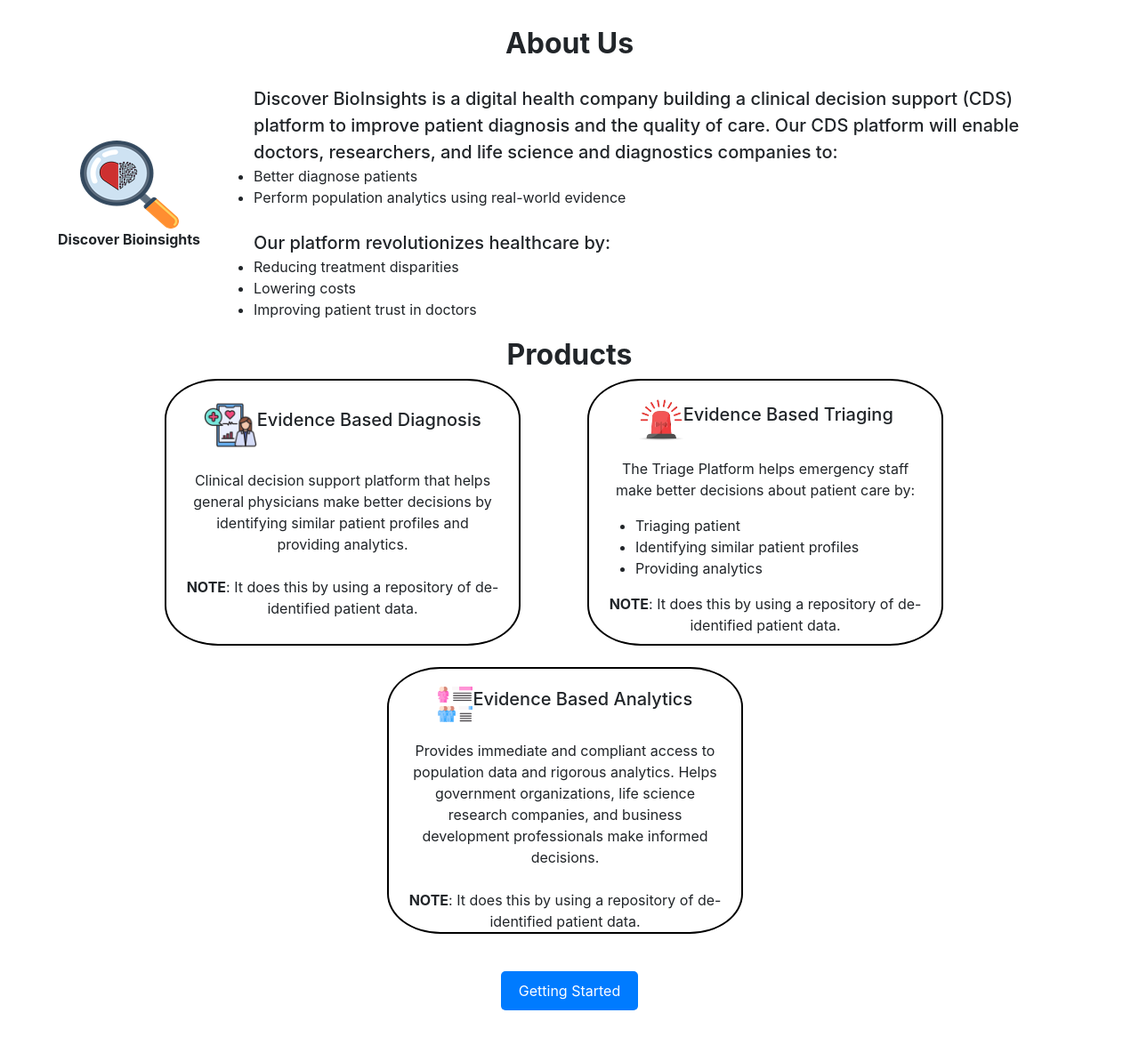
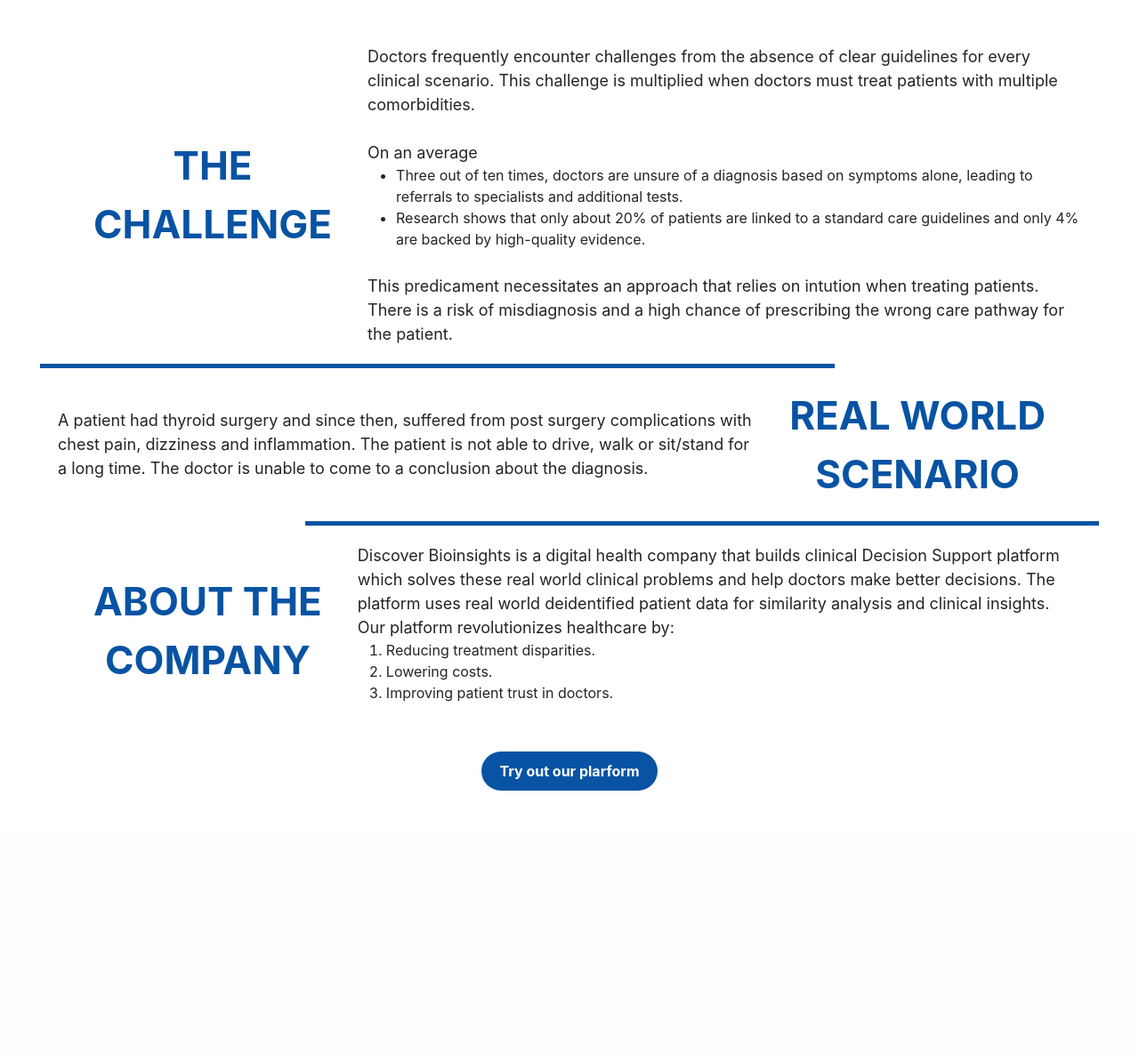
Before and after one commit to White-Devil09/Discover-Bioinsight, a Flask app: page / in a window 1280 px wide. Shown: the part 83-1267 px from the top of the page at 89% size. After the commit the page ends 972 px from the top, so only its background shows below. Run offline with Flask 2, Linux system fonts and the light colour scheme; some libraries are stand-ins or nearby versions.

Commit message:
done about page

```diff
--- a/application/templates/landing.html
+++ b/application/templates/landing.html
@@ -10,31 +10,30 @@
 
     .about-text {
         flex: 1;
-        padding-left: 60px;
-        padding-right: 60px;
+        /* padding-left: 60px;
+        padding-right: 60px; */
 
     }
 
     .about-text p {
-        font-size: 20px;
-        font-weight: 500;
+        font-size: 18px;
+        /* font-weight: 500; */
     }
 
     .about-image {
+        color: #0853a3;
+        font-weight: bold;
+        font-size: 44px;
+        padding-right: 40px;
+        padding-left: 40px;
         text-align: center;
         font: 20px;
-        font-weight: bold;
-    }
-
-    .about-image img {
-        max-width: 100%;
-        height: auto;
     }
 
     .about-text p,
     .about-text ul {
         margin: 0;
-        padding: 0;
+        /* padding: 0; */
     }
 
     /* Center the "About Us" heading and make it bold */
@@ -65,7 +64,7 @@
         margin-left: 350px;
     }
 
-    ul {
+    ol {
         text-align: left;
     }
 
@@ -84,7 +83,7 @@
         .about-text p,
         .about-text ul {
             margin: 10px;
-            padding: 0px;
+            /* padding: 10px; */
         }
 
         .rounded-card {
@@ -97,97 +96,82 @@
         .custom-margin1 {
             margin-left: 0px;
         }
+
+        ol {
+            text-align: left;
+        }
+
+        .rev {
+            flex-direction: column-reverse;
+        }
     }
 </style>
 <link rel="stylesheet" href="https://maxcdn.bootstrapcdn.com/bootstrap/4.5.2/css/bootstrap.min.css">
 
 <div class="abt">
-    <h2 class="about-heading">About Us</h2>
     <div class="about-container">
         <div class="about-image">
-            <img src="{{ url_for('static', filename='images/image.png') }}" alt="About Image">
-            <p>Discover Bioinsights</p>
+            THE <br> CHALLENGE
         </div>
         <div class="about-text">
-            <p>
-                Discover BioInsights is a digital health company building a clinical decision support (CDS) platform to
-                improve patient diagnosis and the quality of care. Our CDS platform will enable doctors, researchers,
-                and life science and diagnostics companies to:
+            <p>Doctors frequently encounter challenges from the absence of clear guidelines for every clinical scenario.
+                This challenge is multiplied when doctors must treat patients with multiple comorbidities.</p>
+            <p><br> On an average
             <ul>
-                <li>Better diagnose patients</li>
-                <li>Perform population analytics using real-world evidence</li>
+                <li>Three out of ten times, doctors are unsure of a diagnosis based on symptoms alone, leading to
+                    referrals to specialists and additional tests.</li>
+                <li>Research shows that only about 20% of patients are linked to a standard care guidelines and only 4%
+                    are backed by high-quality evidence.</li>
             </ul>
             </p>
-            <br>
-            <p>
-                Our platform revolutionizes healthcare by:
-            <ul>
-                <li>Reducing treatment disparities</li>
-                <li>Lowering costs</li>
-                <li>Improving patient trust in doctors</li>
-            </ul>
+            <p><br>This predicament necessitates an approach that relies on intution when treating patients. There is a
+                risk of misdiagnosis and a high chance of prescribing the wrong care pathway for the patient.</p>
+        </div>
+    </div>
+</div>
+
+<div style="border-bottom:5px solid #0853a3; width: 75%;"></div>
+
+<div class="abt">
+    <div class="about-container rev">
+        <div class="about-text">
+            <p>A patient had thyroid surgery and since then, suffered from post surgery complications with chest pain,
+                dizziness and inflammation. The patient is not able to drive, walk or sit/stand for a long time. The
+                doctor is unable to come to a conclusion about the diagnosis.</p>
+        </div>
+        <div class="about-image">
+            REAL WORLD <br> SCENARIO
+        </div>
+    </div>
+</div>
+
+<div />
+<div style="border-bottom:5px solid #0853a3; width: 75%;margin-left: 25%;"></div>
+
+<div class="abt">
+    <div class="about-container">
+        <div class="about-image">
+            ABOUT THE <br> COMPANY
+        </div>
+        <div class="about-text">
+            <p>Discover Bioinsights is a digital health company that builds clinical Decision Support platform which
+                solves these real world clinical problems and help doctors make better decisions. The platform uses real
+                world deidentified patient data for similarity analysis and clinical insights.</p>
+            <p> Our platform revolutionizes healthcare by:
+            <ol>
+                <li>Reducing treatment disparities.</li>
+                <li>Lowering costs.</li>
+                <li>Improving patient trust in doctors.</li>
+            </ol>
             </p>
         </div>
     </div>
 </div>
-
-<div class="container">
-    <h2 class="about-heading">Products</h2>
-    <div class="row">
-        <div class="col-md-5 col-sm-12 text-center mb-4 custom-margin">
-            <div class="rounded-card">
-                <div class="card-heading">
-                    <img src="{{ url_for('static', filename='images/analytic.png') }}" alt="logo" style="width: 15%;">
-                    <h5 class="card-title">Evidence Based Diagnosis</h5>
-                </div>
-                <div class="card-body">
-                    <p class="card-text">Clinical decision support platform that helps general physicians make better
-                        decisions
-                        by identifying similar patient profiles and providing analytics.<br><br><b>NOTE</b>: It does this by
-                        using a repository of de-identified patient data.</p>
-                </div>
-            </div>
-        </div>
-        <div class="col-md-5 col-sm-12 text-center mb-4">
-            <div class="rounded-card">
-                <div class="card-heading">
-                    <img src="{{ url_for('static', filename='images/emergency.png') }}" alt="logo" style="width: 13%;">
-                    <h5 class="card-title">Evidence Based Triaging</h5>
-                </div>
-                <div class="card-body">
-                    <p class="card-text">The Triage Platform helps emergency staff make better decisions about patient
-                        care by:
-                    <ul>
-                        <li>Triaging patient</li>
-                        <li>Identifying similar patient profiles</li>
-                        <li>Providing analytics</li>
-                    </ul><b>NOTE</b>: It does this by using a
-                    repository of de-identified patient data.</p>
-                </div>
-            </div>
-        </div>
-        <div class="col-md-5 col-sm-12 text-center mb-4 custom-margin1">
-            <div class="rounded-card">
-                <div class="card-heading">
-                    <img src="{{ url_for('static', filename='images/data.png') }}" alt="logo" style="width: 10%;">
-                    <h5 class="card-title">Evidence Based Analytics</h5>
-                </div>
-                <div class="card-body">
-                    <p class="card-text">Provides immediate and compliant access to population data and rigorous
-                        analytics. Helps government organizations, life science research companies, and business
-                        development professionals make informed decisions.<br><br><b>NOTE</b>: It does this by using a
-                        repository of de-identified patient data.</p>
-                </div>
-            </div>
-        </div>
-    </div>
-</div>
-
 <div style="display: flex; justify-content: center; align-items: center; height: 10vh; margin: 0;">
     <div>
         <button
-            style="background-color: #007BFF; color: #fff; border: none; padding: 10px 20px; border-radius: 5px; font-size: 16px;">
-            <a href="{{ url_for('platform') }}" style="text-decoration: none; color: #fff;">Getting Started</a>
+            style="background-color: #0853a3; color: #fff; border: none; padding: 10px 20px; border-radius: 25px; font-size: 16px; font-weight: bold;">
+            <a href="{{ url_for('platform') }}" style="text-decoration: none; color: #fff;">Try out our plarform</a>
         </button>
     </div>
 </div>
```
